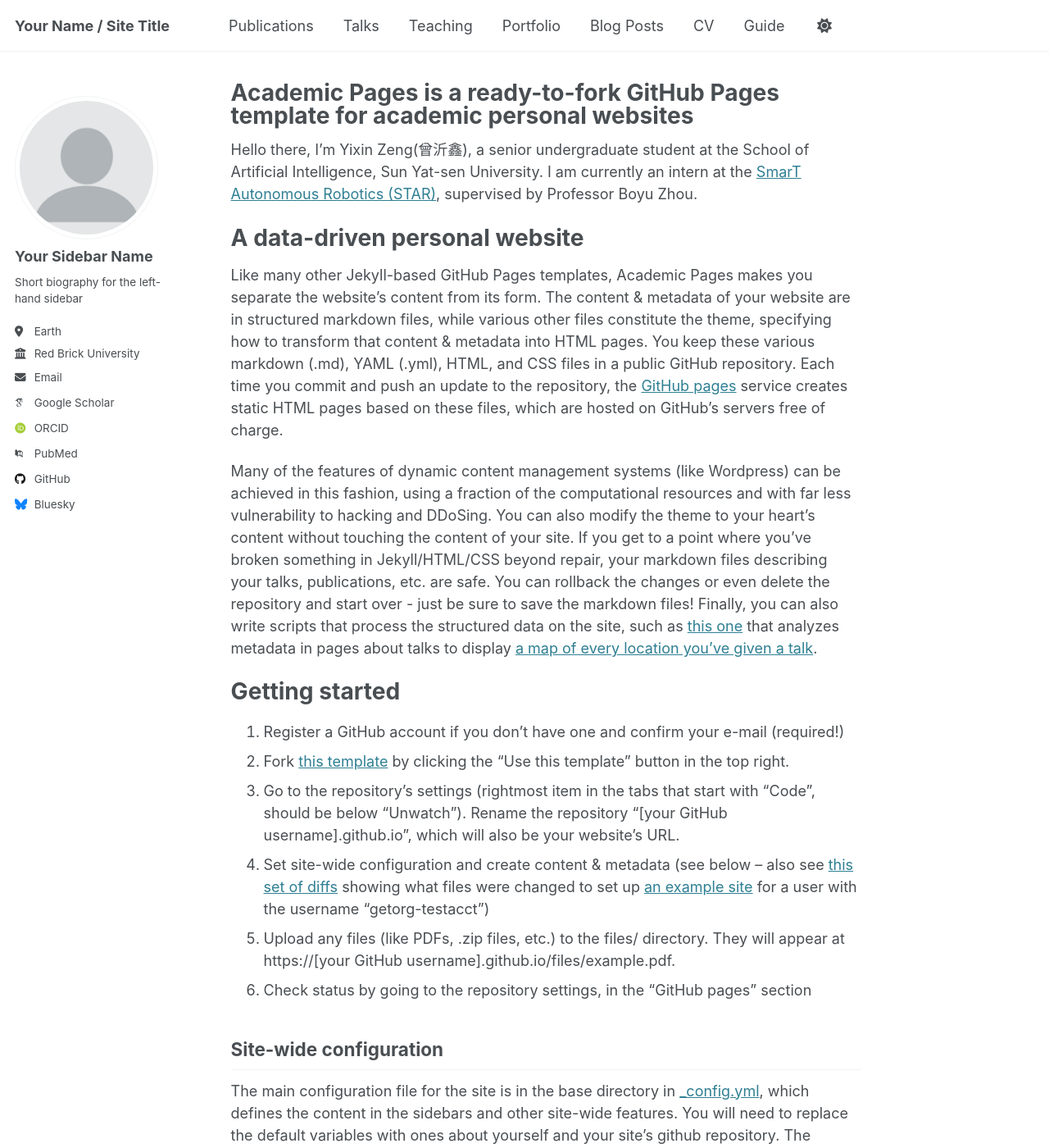
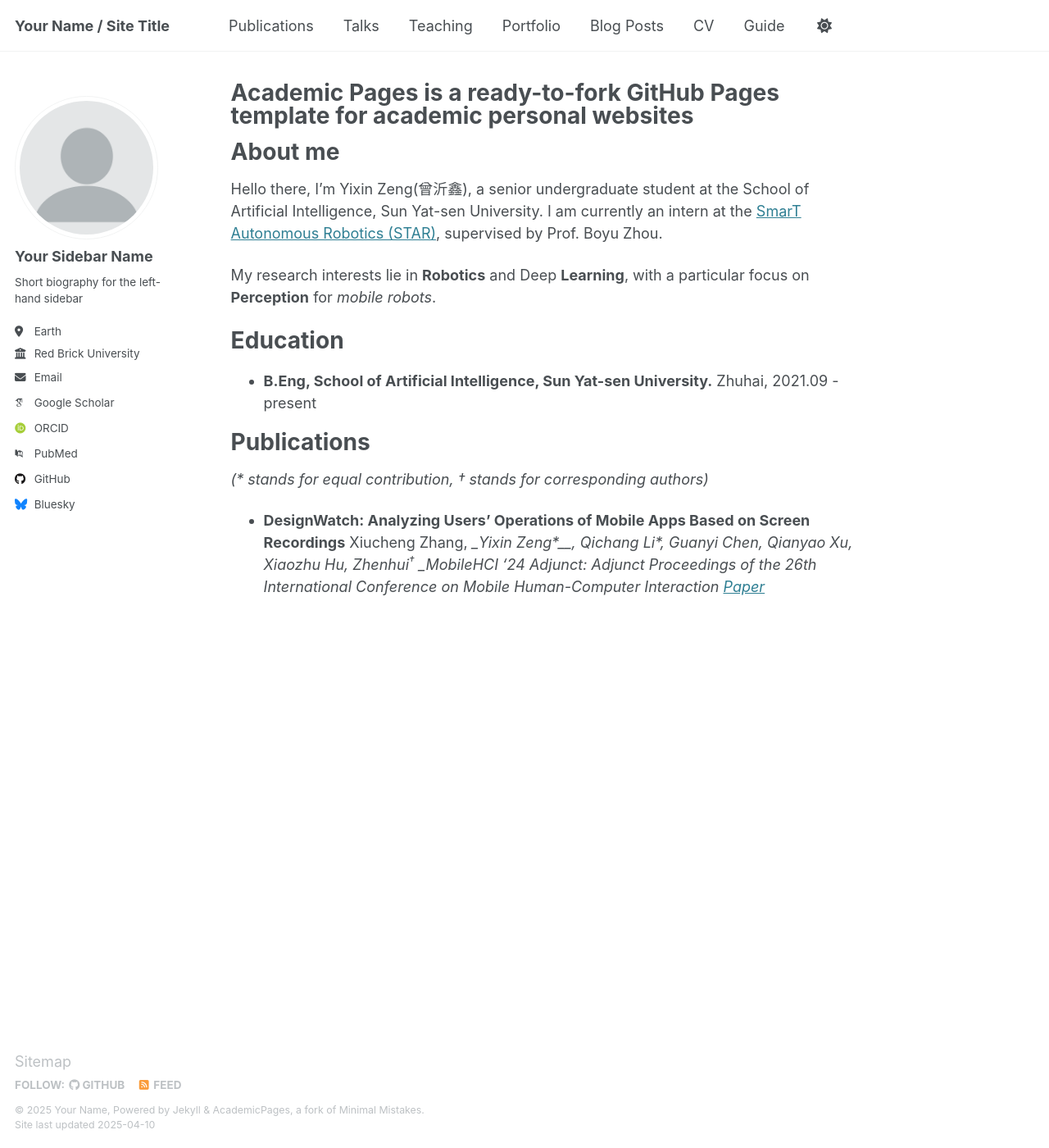
Before and after one commit to Exinwww/Yixin_Zeng, a Jekyll site: the page built from _pages/about.md, in a window 1280 px wide and 1400 px high. Shown: the whole window at 82% size. Built offline with Jekyll 4.4.1, drawn with Linux system fonts in a browser that asks for light colours; some web fonts are replaced; some of the changed text lies outside the part shown.

Commit message:
[fix] self-intro

```diff
--- a/_pages/about.md
+++ b/_pages/about.md
@@ -9,8 +9,45 @@ redirect_from:
 
 <!-- This is the front page of a website that is powered by the [Academic Pages template](https://github.com/academicpages/academicpages.github.io) and hosted on GitHub pages. [GitHub pages](https://pages.github.com) is a free service in which websites are built and hosted from code and data stored in a GitHub repository, automatically updating when a new commit is made to the repository. This template was forked from the [Minimal Mistakes Jekyll Theme](https://mmistakes.github.io/minimal-mistakes/) created by Michael Rose, and then extended to support the kinds of content that academics have: publications, talks, teaching, a portfolio, blog posts, and a dynamically-generated CV. You can fork [this template](https://github.com/academicpages/academicpages.github.io) right now, modify the configuration and markdown files, add your own PDFs and other content, and have your own site for free, with no ads! -->
 
-Hello there, I'm Yixin Zeng(曾沂鑫), a senior undergraduate student at the School of Artificial Intelligence, Sun Yat-sen University. I am currently an intern at the [SmarT Autonomous Robotics (STAR)](http://sysu-star.com/), supervised by Professor Boyu Zhou.
+About me
+======
 
+Hello there, I'm Yixin Zeng(曾沂鑫), a senior undergraduate student at the School of Artificial Intelligence, Sun Yat-sen University. I am currently an intern at the [SmarT Autonomous Robotics (STAR)](http://sysu-star.com/), supervised by Prof. Boyu Zhou.
+
+
+My research interests lie in **Robotics** and Deep **Learning**, with a particular focus on **Perception** for *mobile robots*.
+
+Education
+======
+- **B.Eng, School of Artificial Intelligence, Sun Yat-sen University.**
+ Zhuhai, 2021.09 - present
+
+
+Publications
+======
+_(* stands for equal contribution, &dagger; stands for corresponding authors)_
+
+- __DesignWatch: Analyzing Users' Operations of Mobile Apps Based on Screen Recordings__
+  Xiucheng Zhang, __Yixin Zeng*__, Qichang Li*, Guanyi Chen, Qianyao Xu, Xiaozhu Hu, Zhenhui<sup>&dagger;</sup>
+  _MobileHCI '24 Adjunct: Adjunct Proceedings of the 26th International Conference on Mobile Human-Computer Interaction_
+  _[Paper](https://dl.acm.org/doi/10.1145/3640471.3680231)_
+
+
+
+
+
+
+
+
+
+
+
+
+
+
+
+
+<!--
 A data-driven personal website
 ======
 Like many other Jekyll-based GitHub Pages templates, Academic Pages makes you separate the website's content from its form. The content & metadata of your website are in structured markdown files, while various other files constitute the theme, specifying how to transform that content & metadata into HTML pages. You keep these various markdown (.md), YAML (.yml), HTML, and CSS files in a public GitHub repository. Each time you commit and push an update to the repository, the [GitHub pages](https://pages.github.com/) service creates static HTML pages based on these files, which are hosted on GitHub's servers free of charge.
@@ -48,4 +85,4 @@ Example: editing a markdown file for a talk
 
 For more info
 ------
-More info about configuring Academic Pages can be found in [the guide](https://academicpages.github.io/markdown/), the [growing wiki](https://github.com/academicpages/academicpages.github.io/wiki), and you can always [ask a question on GitHub](https://github.com/academicpages/academicpages.github.io/discussions). The [guides for the Minimal Mistakes theme](https://mmistakes.github.io/minimal-mistakes/docs/configuration/) (which this theme was forked from) might also be helpful.
+More info about configuring Academic Pages can be found in [the guide](https://academicpages.github.io/markdown/), the [growing wiki](https://github.com/academicpages/academicpages.github.io/wiki), and you can always [ask a question on GitHub](https://github.com/academicpages/academicpages.github.io/discussions). The [guides for the Minimal Mistakes theme](https://mmistakes.github.io/minimal-mistakes/docs/configuration/) (which this theme was forked from) might also be helpful. -->
```
